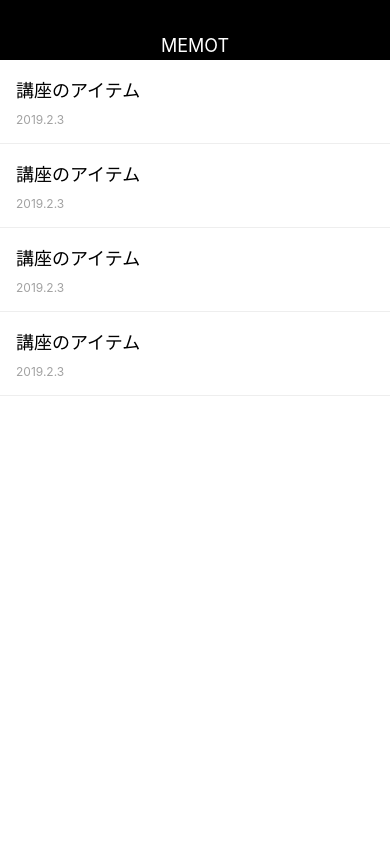
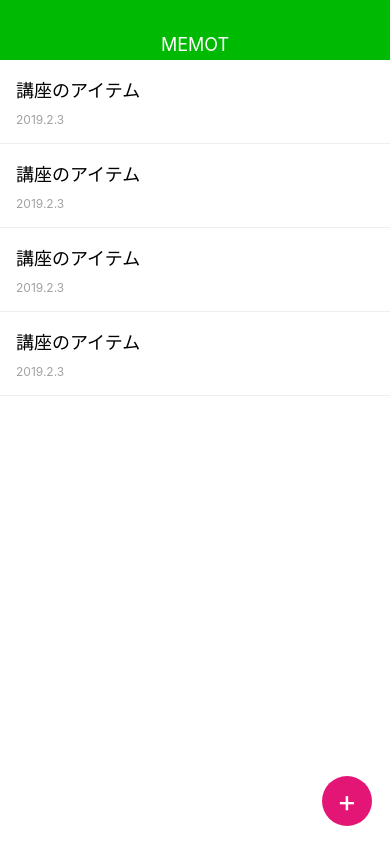
Before and after one commit to ReoYweb/MemoApp, a React Native app: screen / in a window 390 px wide. Built offline with nearby package versions, Linux system fonts and the light colour scheme.

Commit message:
added button

```diff
--- a/App.js
+++ b/App.js
@@ -30,6 +30,10 @@ export default class App extends React.Component {
             <Text style={styles.memoDate}>2019.2.3</Text>
           </View>
         </View>
+
+        <View style={styles.memoAddButton}>
+          <Text style={styles.memoAddButtonTitle}>+</Text>
+        </View>
       </View>
     );
   }
@@ -41,14 +45,15 @@ const styles = StyleSheet.create({
     backgroundColor: "#fff",
     alignItems: "center",
     justifyContent: "center",
-    paddingTop: 60
+    paddingTop: 60,
+    backgroundColor: "#FFFDF6"
   },
   appber: {
     position: "absolute",
     top: 0,
     left: 0,
     right: 0,
-    backgroundColor: "#000",
+    backgroundColor: "#00B902",
     width: "100%",
     height: 60,
     paddingTop: 30,
@@ -57,11 +62,13 @@ const styles = StyleSheet.create({
   },
   appberTitle: {
     color: "white",
-    fontSize: 18
+    fontSize: 18,
+    lineHeight: 18
   },
   memoList: {
     width: "100%",
-    flex: 1
+    flex: 1,
+    backgroundColor: "#FFF"
   },
   memoListItem: {
     padding: 16,
@@ -75,7 +82,24 @@ const styles = StyleSheet.create({
   memoDate: {
     fontSize: 12,
     color: "#a2a2a2"
+  },
+  memoAddButton: {
+    position: "absolute",
+    bottom: 18,
+    right: 18,
+    backgroundColor: "#E31676",
+    width: 50,
+    height: 50,
+    borderRadius: 50,
+    justifyContent: "center",
+    alignItems: "center"
+  },
+  memoAddButtonTitle: {
+    fontSize: 30,
+    color: "white",
+    lineHeight: 30
   }
 });
 
-// メモ ViewタグにはColorのスタイルが当てられない
+// メモ Viewタグにはテキストのスタイルが当てられない
+// shadowはプロパティが違う
```
